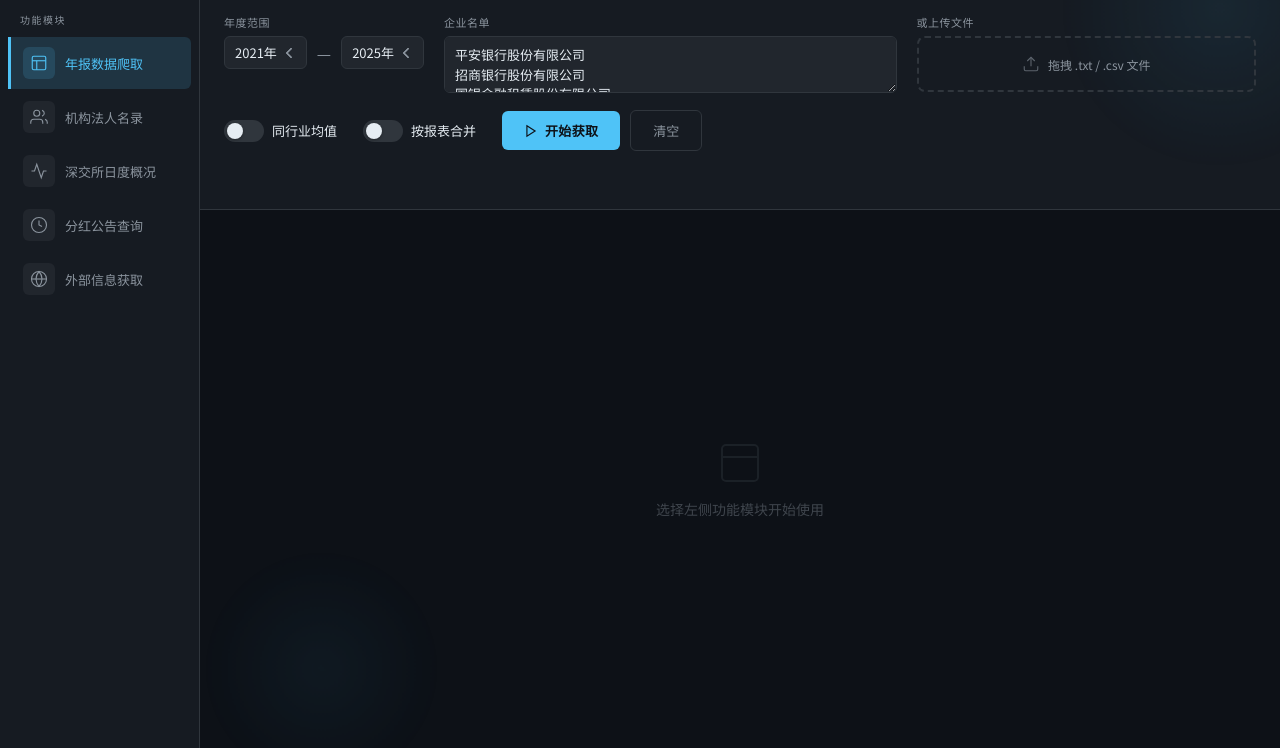
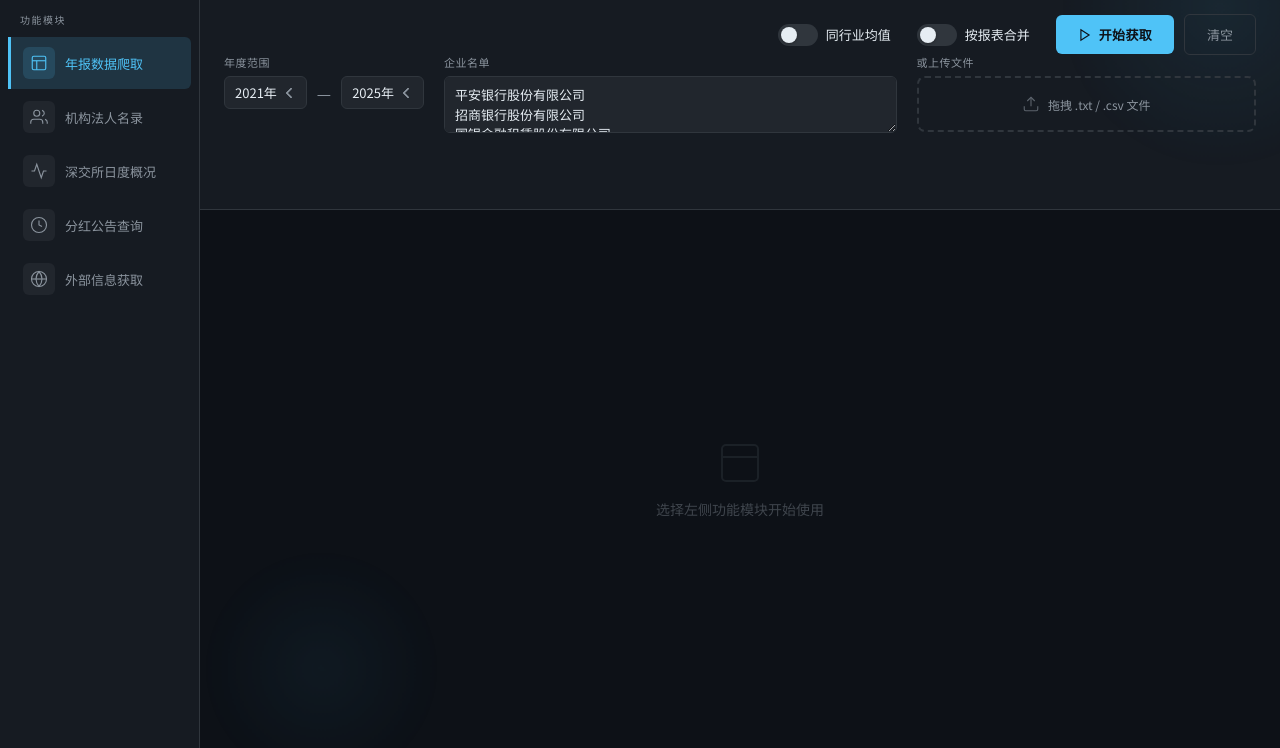
Before and after one commit to RainArrowL/szsw-f3-ai-project, a Flask app: page / in a window 1280 px wide. Shown: the part 52-800 px from the top of the page. Run offline with Flask 3, Linux system fonts and the light colour scheme.

Commit message:
fix: 所有模块的「开始获取」按钮统一放在表单右上角同一位置
- form-actions 改为绝对定位在 form-panel 右上角
- module-form 添加 padding-top: 40px 为按钮留出空间
- 切换模块时按钮位置始终保持不变

```diff
--- a/web/static/css/style.css
+++ b/web/static/css/style.css
@@ -174,10 +174,27 @@ body {
 
 .form-panel {
     display: none;
+    position: relative;
 }
 
 .form-panel.active {
     display: block;
+}
+
+.module-form {
+    display: flex;
+    flex-direction: column;
+    gap: 10px;
+    padding-top: 40px;
+}
+
+.form-actions {
+    position: absolute;
+    top: 0;
+    right: 0;
+    display: flex;
+    align-items: center;
+    gap: 10px;
 }
 
 /* 结果面板 */
@@ -514,12 +531,6 @@ textarea::placeholder {
 }
 
 /* ========== 按钮 ========== */
-.form-actions {
-    display: flex;
-    align-items: center;
-    gap: 10px;
-    padding-top: 2px;
-}
 
 .btn-primary {
     display: inline-flex;
```
